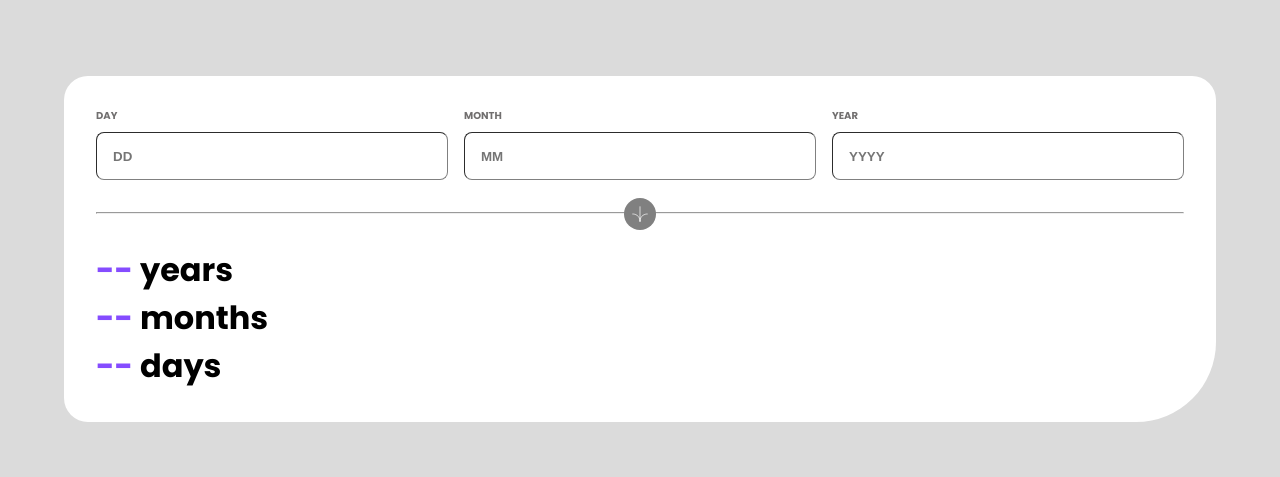
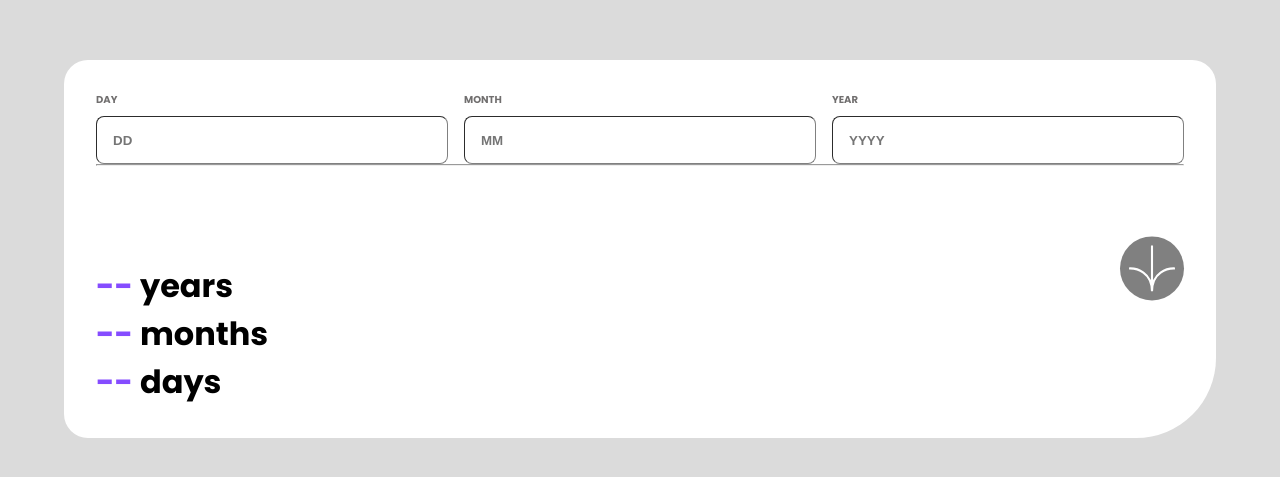
Before and after one commit to riwepo/fem-age-calculator-app, a React (Create React App) app: page / in a window 1280 px wide. Shown: the part 151-628 px from the top of the page. Built offline with nearby package versions, Linux system fonts and the light colour scheme.

Commit message:
styling and media query for desktop

```diff
--- a/src/components/Form.module.css
+++ b/src/components/Form.module.css
@@ -8,6 +8,19 @@
 
 .form {
   padding: 2rem 2rem 0rem 2rem;
+  margin-bottom: 2rem;
+}
+
+.container {
+  display: flex;
+
+  /* mobile */
+  flex-direction: column;
+
+  /* desktop */
+  /* flex-direction: row;
+  gap: 2rem;
+  margin-bottom: 2rem; */
 }
 
 .inputsContainer {
@@ -17,7 +30,7 @@
   justify-items: stretch;
   column-gap: 1rem;
   row-gap: 0.5rem;
-  margin-bottom: 2rem;
+  width: 100%;
 }
 
 .inputsContainer label {
@@ -111,18 +124,28 @@
 .buttonContainer {
   display: flex;
   flex-direction: row;
+
+  /* mobile */
   justify-content: center;
+
+  /* desktop */
+  /* justify-content: flex-end; */
 }
 
 .button {
   border-radius: 50%;
   background-color: var(--purple-color);
   cursor: pointer;
-  width: 2rem;
-  height: 2rem;
-  transform: translate(0%, -50%);
+  width: 4rem;
+  height: 4rem;
   padding: 0.5rem;
   border: none;
+
+  /* mobile */
+  transform: translate(0%, 50%);
+
+  /* desktop */
+  /* transform: translate(0%, 110%); */
 }
 
 .button img {
@@ -139,3 +162,23 @@
   background-color: var(--grey-color);
   cursor: default;
 }
+
+/* media query for desktop */
+@media (min-width: 768px) {
+  .container {
+    /* desktop */
+    flex-direction: row;
+    gap: 2rem;
+    margin-bottom: 2rem;
+  }
+
+  .buttonContainer {
+    /* desktop */
+    justify-content: flex-end;
+  }
+
+  .button {
+    /* desktop */
+    transform: translate(0%, 110%);
+  }
+}
```
